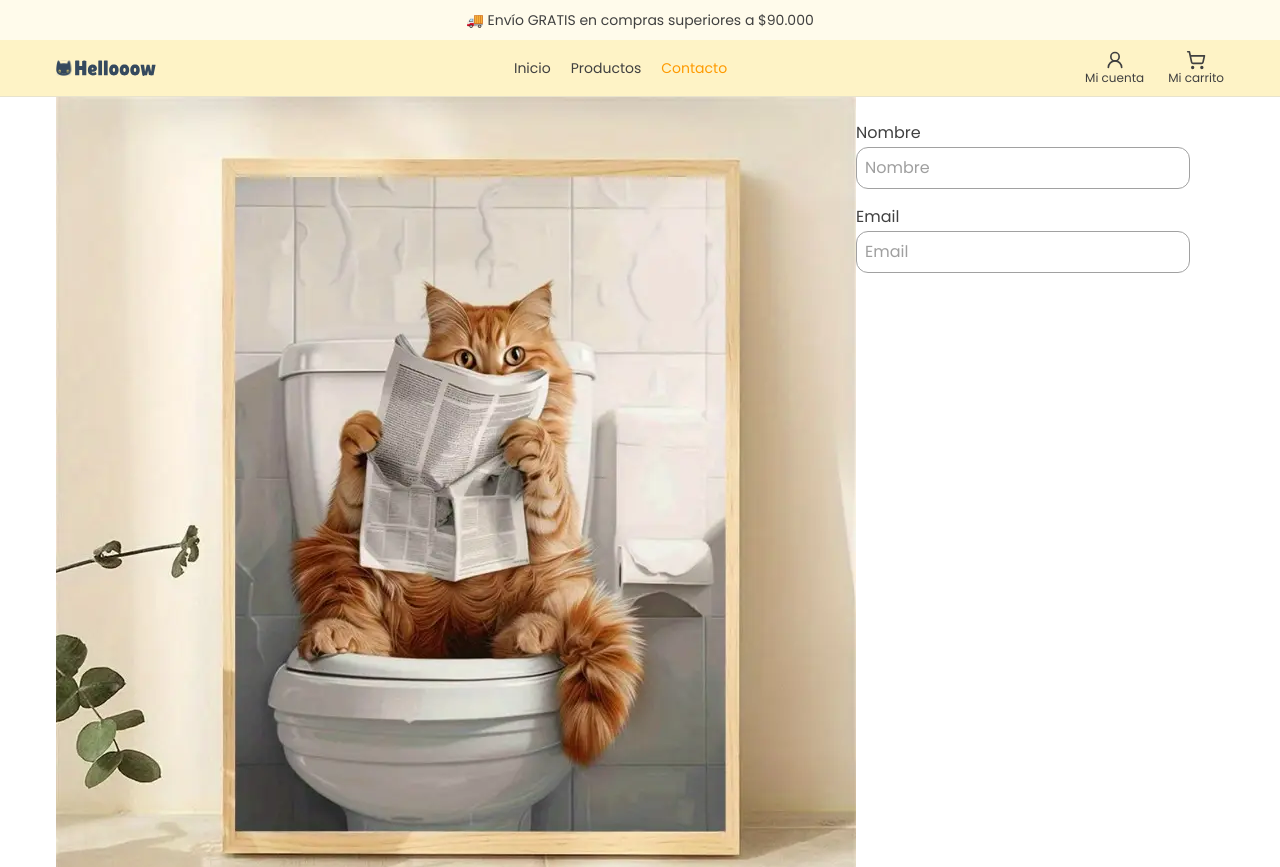
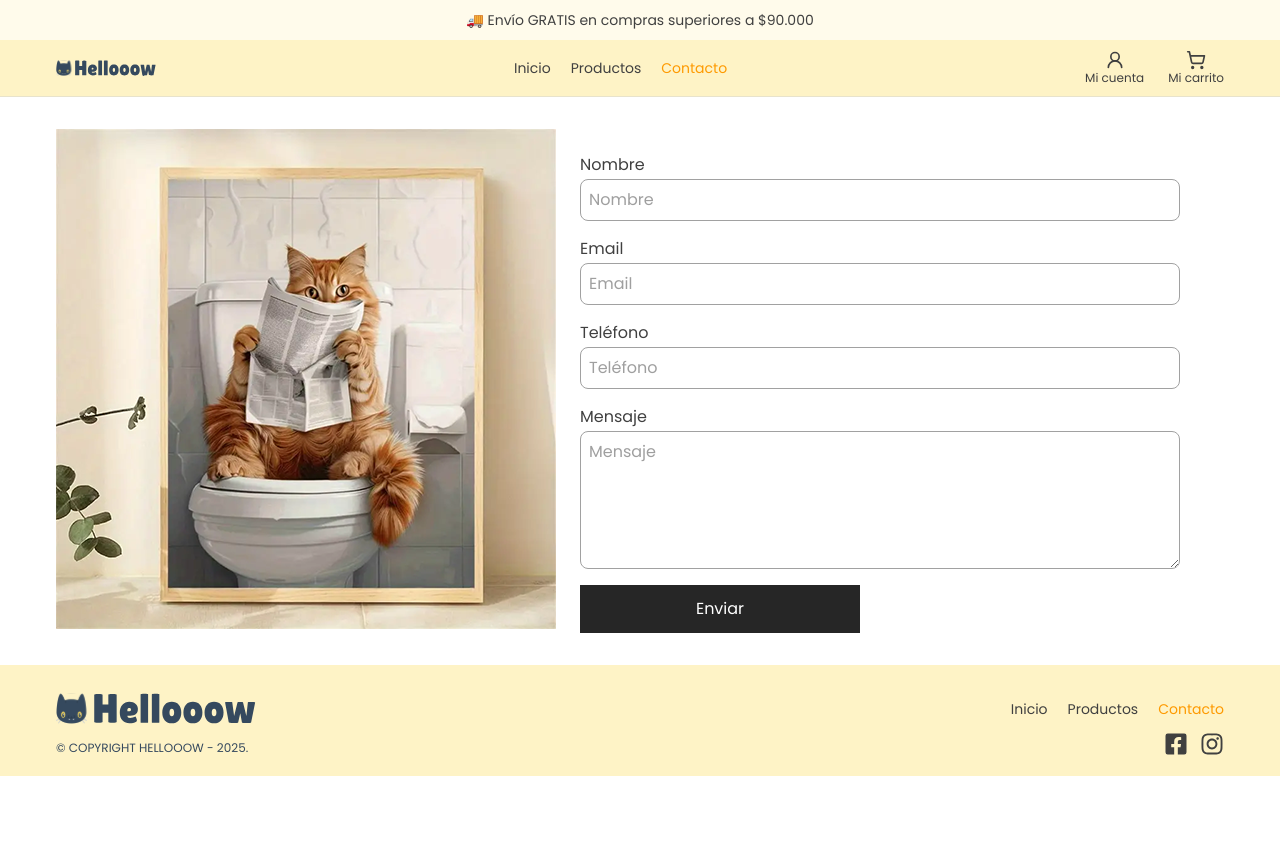
Before and after one commit to TrelawneyJourney/hellooow, a React (Vite) app: page /hellooow/contact in a window 1280 px wide. Shown: the top 867 px of the page. After the commit the page ends 800 px from the top, so only its background shows below. Built offline with nearby package versions, Linux system fonts and the light colour scheme.

Commit message:
complete contact page

```diff
--- a/src/pages/ContactPage.jsx
+++ b/src/pages/ContactPage.jsx
@@ -1,42 +1,116 @@
 import Container from "../components/Container";
 import { contact } from "../assets/img";
+import { useState } from "react";
 
 export default function ContactPage() {
+  const [formData, setFormData] = useState({
+    nombre: "",
+    email: "",
+    telefono: "",
+    mensaje: "",
+  });
+  const [error, setError] = useState("");
+  const handleChange = (e) => {
+    const { name, value } = e.target;
+    setFormData({
+      ...formData,
+      [name]: value,
+    });
+  };
+
   const handleSubmit = (e) => {
     e.preventDefault();
+    const { nombre, email, telefono, mensaje } = formData;
+    if (!nombre || !email || !telefono || !mensaje) {
+      setError("Campo obligatorio");
+      return;
+    }
+    const emailRegex = /^[^\s@]+@[^\s@]+\.[^\s@]+$/;
+    if (!emailRegex.test(email)) {
+      setError("Ingrese un email válido");
+      return;
+    }
+    setError("");
+    alert("Formulario enviado 🚀");
+
+    setFormData({
+      nombre: "",
+      email: "",
+      telefono: "",
+      mensaje: "",
+    });
   };
 
   return (
     <div>
       <Container>
-        <div className="flex flex-col-reverse lg:flex-row">
-          <div>
-            <img src={contact} alt="" className="w-full" />
+        <div className="flex flex-col-reverse lg:flex-row lg:gap-6 py-8">
+          <div className="mt-8 lg:mt-0">
+            <img src={contact} alt="gato" className="w-full" />
           </div>
-          <div>
+
+          {/**form */}
+          <div className="lg:w-[600px]">
             <form onSubmit={handleSubmit} className="flex flex-col gap-4 pt-6">
               <div className="flex flex-col gap-0.5">
-                <label htmlFor="nombre" className="">
-                  Nombre
-                </label>
+                <label htmlFor="nombre">Nombre</label>
                 <input
+                  id="nombre"
+                  name="nombre"
                   type="text"
+                  value={formData.nombre}
+                  onChange={handleChange}
                   required
                   placeholder="Nombre"
-                  className="p-2 border border-neutral-400 rounded-xl"
+                  autoComplete="name"
+                  className="w-full p-2 border border-neutral-400 rounded-lg focus:ring-2 focus:ring-amber-200 focus:border-amber-200 outline-none"
                 />
               </div>
               <div className="flex flex-col gap-0.5">
-                <label htmlFor="email" className="">
-                  Email
-                </label>
+                <label htmlFor="email">Email</label>
                 <input
+                  id="email"
+                  name="email"
                   type="email"
+                  value={formData.email}
+                  onChange={handleChange}
                   required
                   placeholder="Email"
-                  className="p-2 border border-neutral-400 rounded-xl"
+                  autoComplete="email"
+                  className="p-2 border border-neutral-400 rounded-lg focus:ring-2 focus:ring-amber-200 focus:border-amber-200 outline-none"
                 />
               </div>
+              <div className="flex flex-col gap-0.5">
+                <label htmlFor="telefono">Teléfono</label>
+                <input
+                  id="telefono"
+                  name="telefono"
+                  type="tel"
+                  value={formData.telefono}
+                  onChange={handleChange}
+                  required
+                  placeholder="Teléfono"
+                  autoComplete="tel"
+                  className="p-2 border border-neutral-400 rounded-lg focus:ring-2 focus:ring-amber-200 focus:border-amber-200 outline-none"
+                />
+              </div>
+              <div className="flex flex-col gap-0.5">
+                <label htmlFor="mensaje">Mensaje</label>
+                <textarea
+                  id="mensaje"
+                  name="mensaje"
+                  value={formData.mensaje}
+                  onChange={handleChange}
+                  className="p-2 border border-neutral-400 rounded-lg focus:ring-2 focus:ring-amber-200 focus:border-amber-200 outline-none"
+                  rows="5"
+                  placeholder="Mensaje"
+                ></textarea>
+              </div>
+
+              {error && <p className="text-red-500 text-sm">{error}</p>}
+              <button type="submit" className="btn-black">
+                Enviar
+              </button>
             </form>
           </div>
         </div>
```
Also changed, not shown: src/assets/img/contact.webp.
